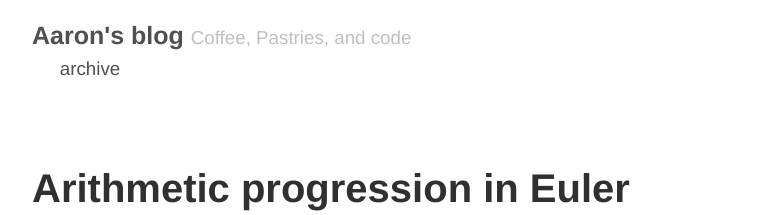
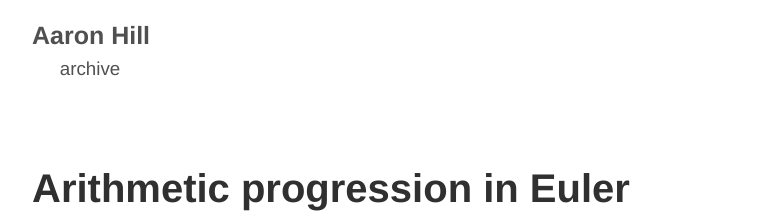
Before and after one commit to aahill/aahill.github.io, a Jekyll site: the page built from index.html, in a window 1280 px wide. Shown: the top 215 px of the page, without its empty margins (248-1031 px from the left). Built offline with Jekyll 4.4.1, drawn with Linux system fonts in a browser that asks for light colours; the list of posts is cut into pages by our own code.

Commit message:
new upload

```diff
--- a/_config.yml
+++ b/_config.yml
@@ -3,8 +3,8 @@
 relative_permalinks: true
 
 # Setup
-title:            Aaron's blog
-tagline:          Coffee, Pastries, and code
+title:            Aaron Hill
+tagline:
 url:              http://aahill.github.io
 paginate:         1
 baseurl:          /
```
Also changed, not shown: Archive.md (+1 -1 lines).
